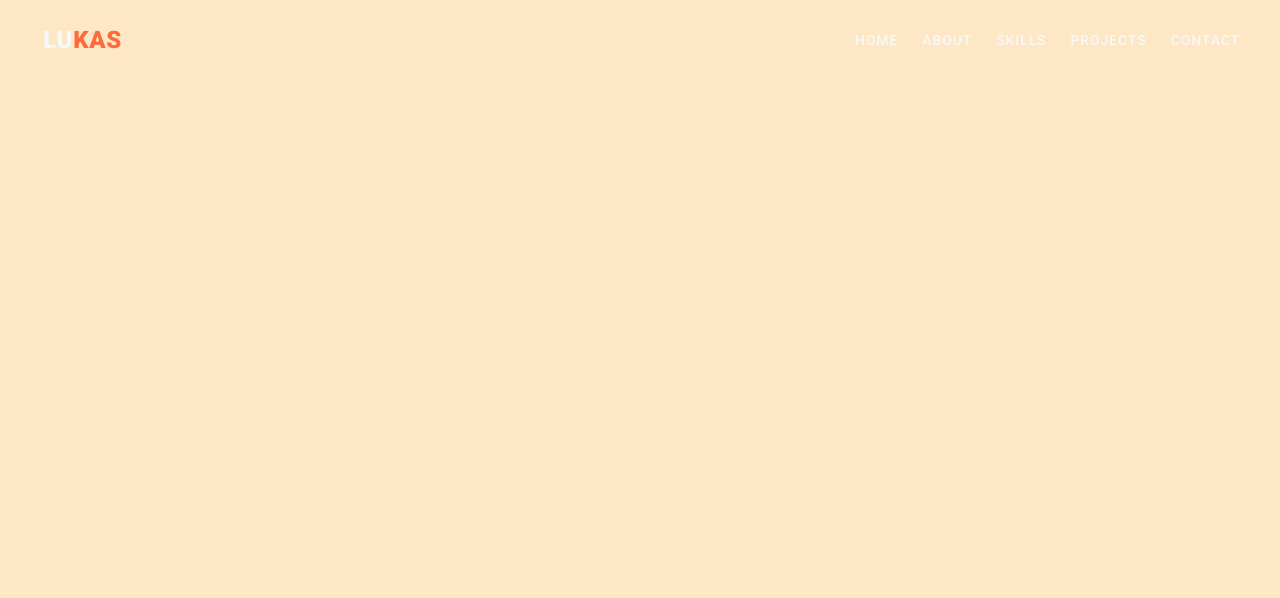
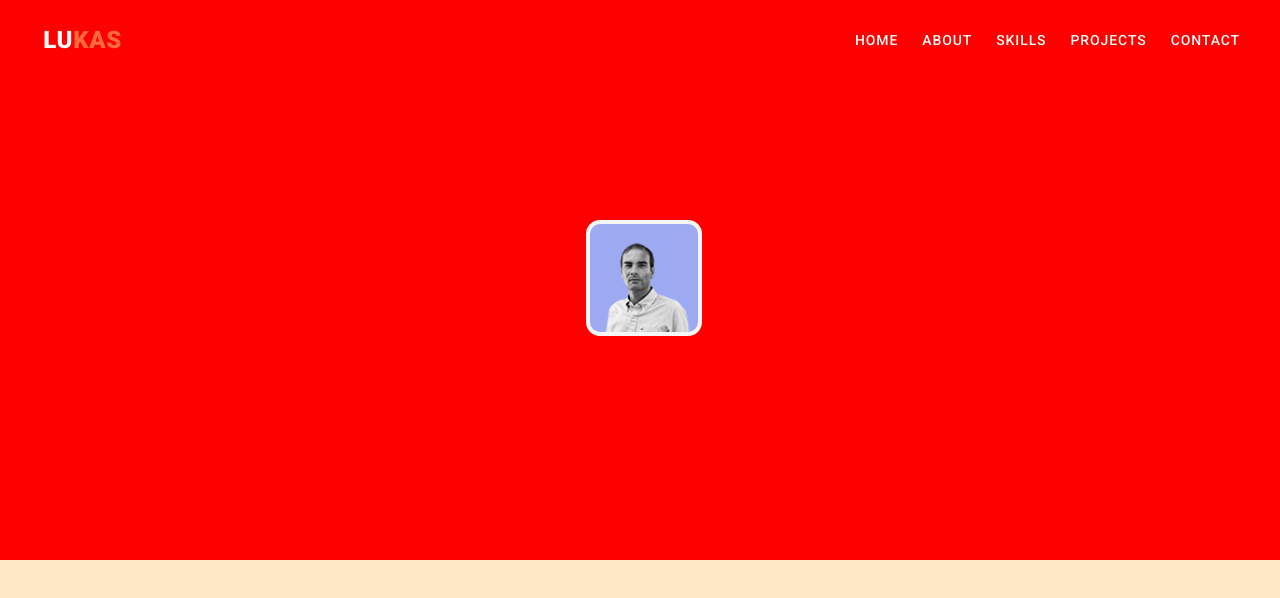
Before and after one commit to lukasZelinka/portfolioNew, a React (Create React App) app: page / in a window 1280 px wide. Shown: the top 598 px of the page. Built offline with nearby package versions, Linux system fonts and the light colour scheme.

Commit message:
AppBar.js, Home.js - nice version

```diff
--- a/src/App.js
+++ b/src/App.js
@@ -3,6 +3,7 @@ import RingLoader from "react-spinners/RingLoader";
 import { connect } from "react-redux";
 import { startPreloader, finishPreloader } from "./actions/index";
 import AppBar from "./components/AppBar";
+import Home from "./components/Home";
 
 function App({ startPreloader, finishPreloader, preloading }) {
   //
@@ -19,6 +20,7 @@ function App({ startPreloader, finishPreloader, preloading }) {
       ) : (
         <>
           <AppBar />
+          <Home />
         </>
       )}
     </>
--- a/src/components/AppBar.js
+++ b/src/components/AppBar.js
@@ -71,7 +71,7 @@ function ButtonAppBar({ activeNav, whiteNavbar, transparentNavbar }) {
 
   return (
     <ThemeProvider theme={theme}>
-      <Box sx={{ flexGrow: 1, zIndex: 1 }}>
+      <Box sx={{ flexGrow: 1 }}>
         <AppBar
           position="fixed"
           sx={[
--- a/src/components/Home.css
+++ b/src/components/Home.css
@@ -0,0 +1,8 @@
+img {
+    border-radius: 12%;
+    border: 4px solid whitesmoke;
+    /* border: 3px solid hsla(0,0%,100%,.5); */
+    width: 100%;
+    height: auto;
+    background-color: #9daaf2;
+}
--- /dev/null
+++ b/src/components/Home.js
@@ -0,0 +1,28 @@
+import React from "react";
+import { Grid } from "@mui/material";
+import "./Home.css";
+
+const Home = () => {
+  return (
+    <>
+      <Grid
+        container
+        direction="column"
+        justifyContent="center"
+        alignItems="center"
+        sx={{
+          backgroundColor: "red",
+          widht: "100%",
+          height: "70vh",
+          position: "absolute",
+        }}
+      >
+        <Grid item>
+          <img src="../lukas100.png" alt="author" />
+        </Grid>
+      </Grid>
+    </>
+  );
+};
+
+export default Home;
```
Also changed, not shown: 1 other file (tests, documents, lock files or other folders).
